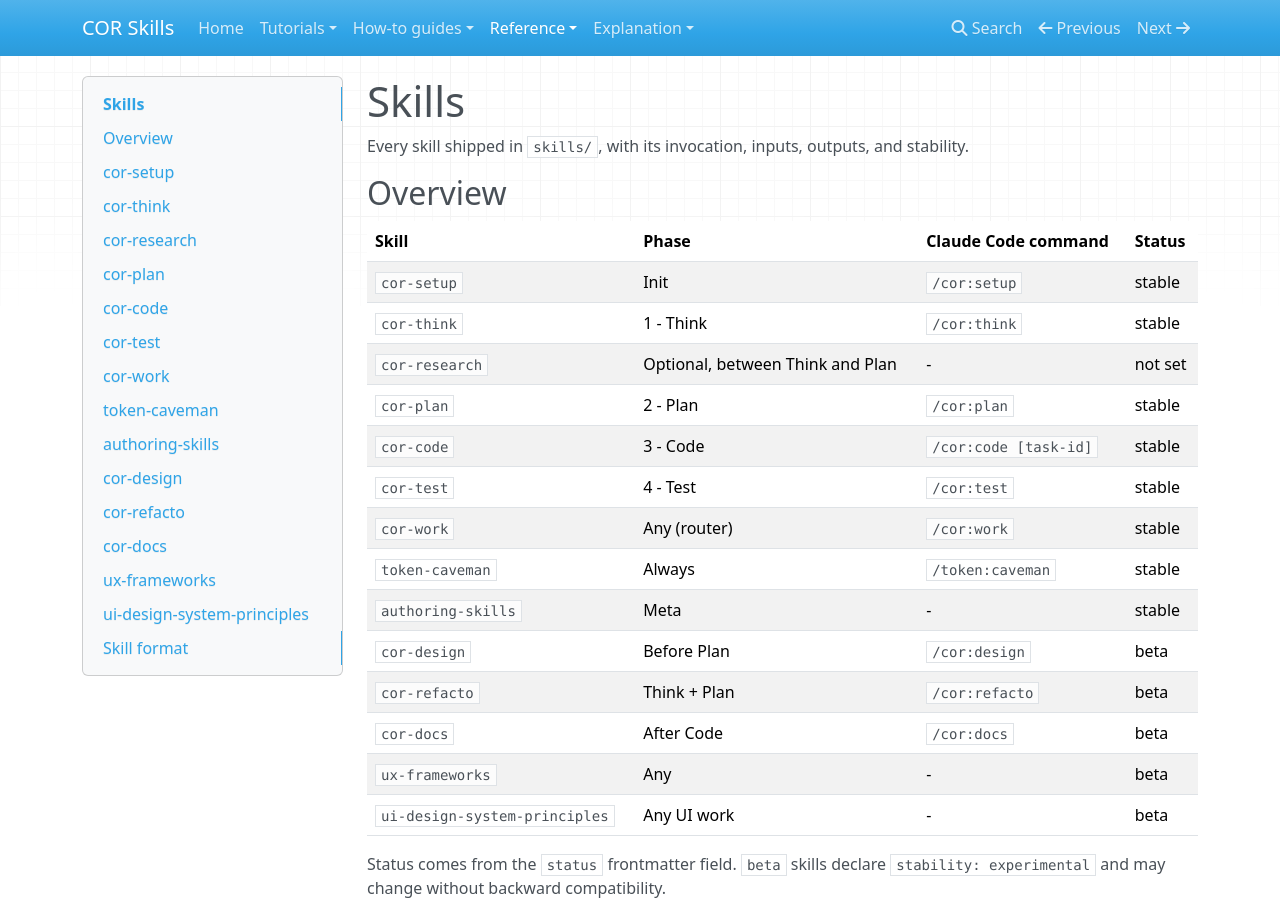
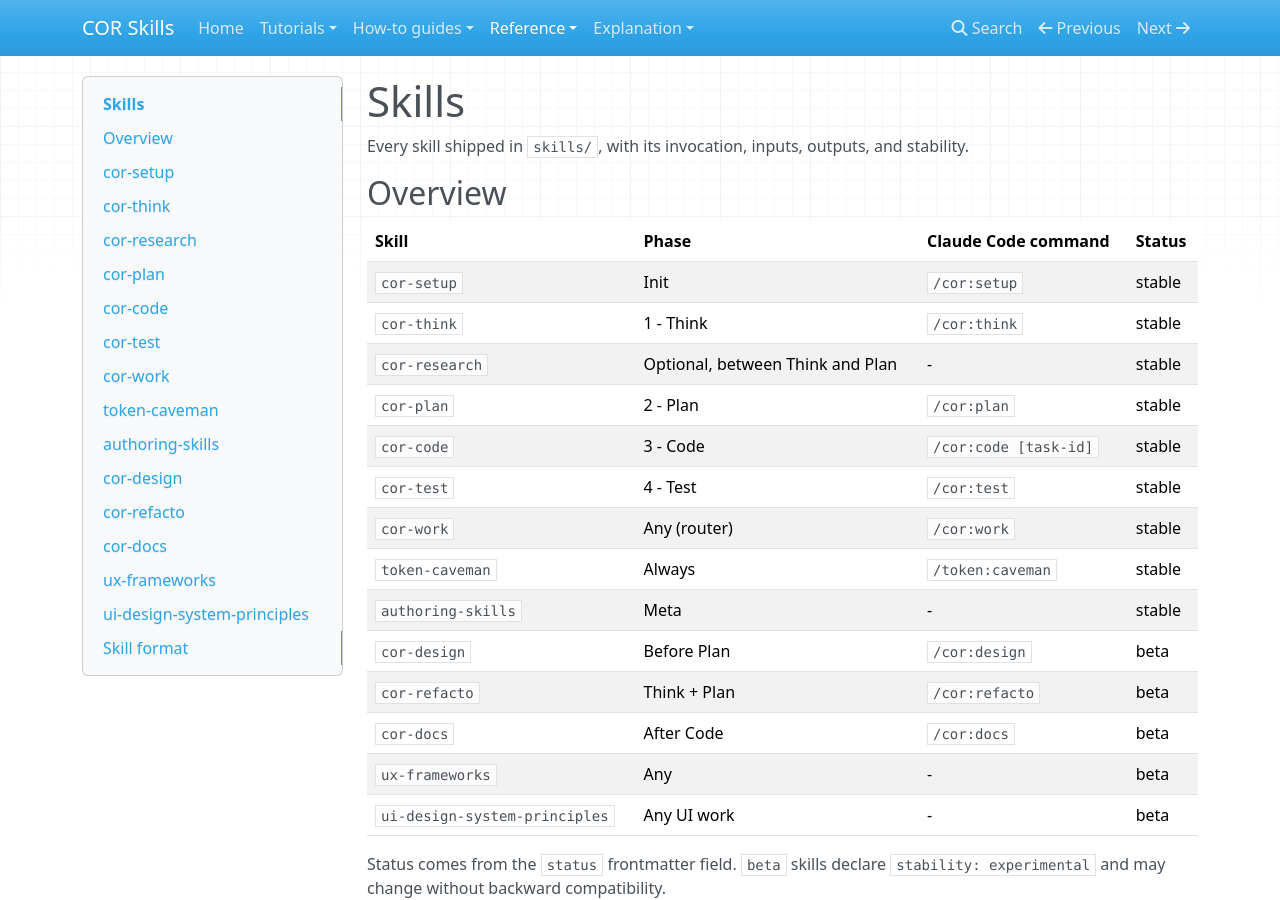
Before and after one commit to louisbrillet/cor-skills, an MkDocs documentation site: the page built from docs/reference/skills.md, in a window 1280 px wide and 900 px high. Built offline with MkDocs 1.6.1, drawn with Linux system fonts in a browser that asks for light colours; nearby versions of some CDN libraries.

Commit message:
fix(cor-research): add status and stability frontmatter
Co-authored-by: Copilot <223556219+Copilot@users.noreply.github.com>

```diff
--- a/docs/reference/skills.md
+++ b/docs/reference/skills.md
@@ -8,7 +8,7 @@ Every skill shipped in `skills/`, with its invocation, inputs, outputs, and stab
 | --- | --- | --- | --- |
 | `cor-setup` | Init | `/cor:setup` | stable |
 | `cor-think` | 1 - Think | `/cor:think` | stable |
-| `cor-research` | Optional, between Think and Plan | - | not set |
+| `cor-research` | Optional, between Think and Plan | - | stable |
 | `cor-plan` | 2 - Plan | `/cor:plan` | stable |
 | `cor-code` | 3 - Code | `/cor:code [task-id]` | stable |
 | `cor-test` | 4 - Test | `/cor:test` | stable |
```
Also changed, not shown: skills/cor-research/SKILL.md (+2 -0 lines).
